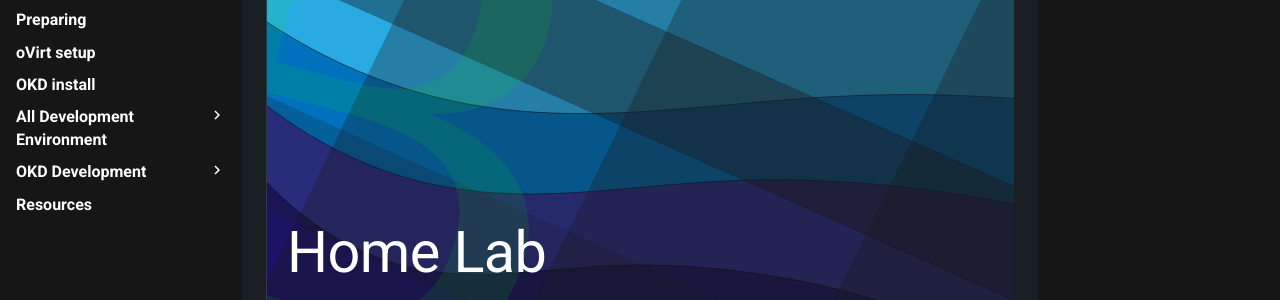
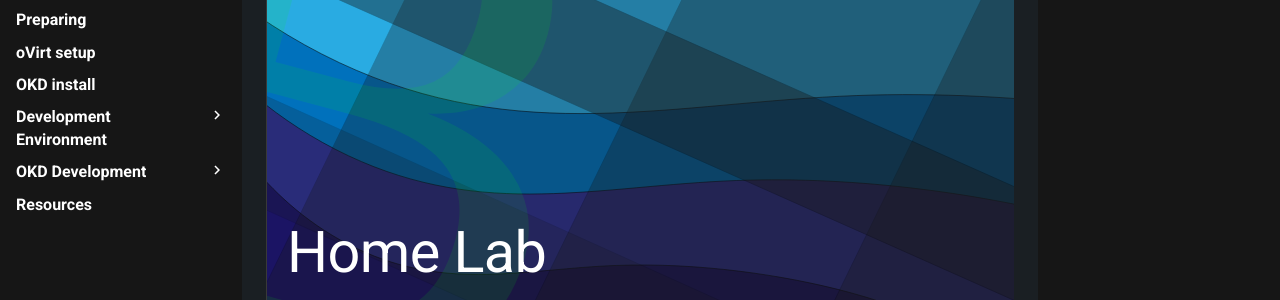
Before and after one commit to brianinnes/homeLab, an MkDocs documentation site: the page built from docs/index.md, in a window 1280 px wide. Shown: the part 172-472 px from the top of the page. Built offline with MkDocs 1.6.1 and Material for MkDocs 9.7.7, drawn with Linux system fonts in a browser that asks for light colours; comment, search, counter and statistics services are not loaded.

Commit message:
heading fix

```diff
--- a/mkdocs.yml
+++ b/mkdocs.yml
@@ -51,7 +51,7 @@ nav:
   - Preparing: preparation.md
   - oVirt setup: ovirt.md
   - OKD install: okd_install.md
-  - All Development Environment:
+  - Development Environment:
     - Pipelines: pipelines.md
   - OKD Development:
     - Resources: okd_development.md
```
